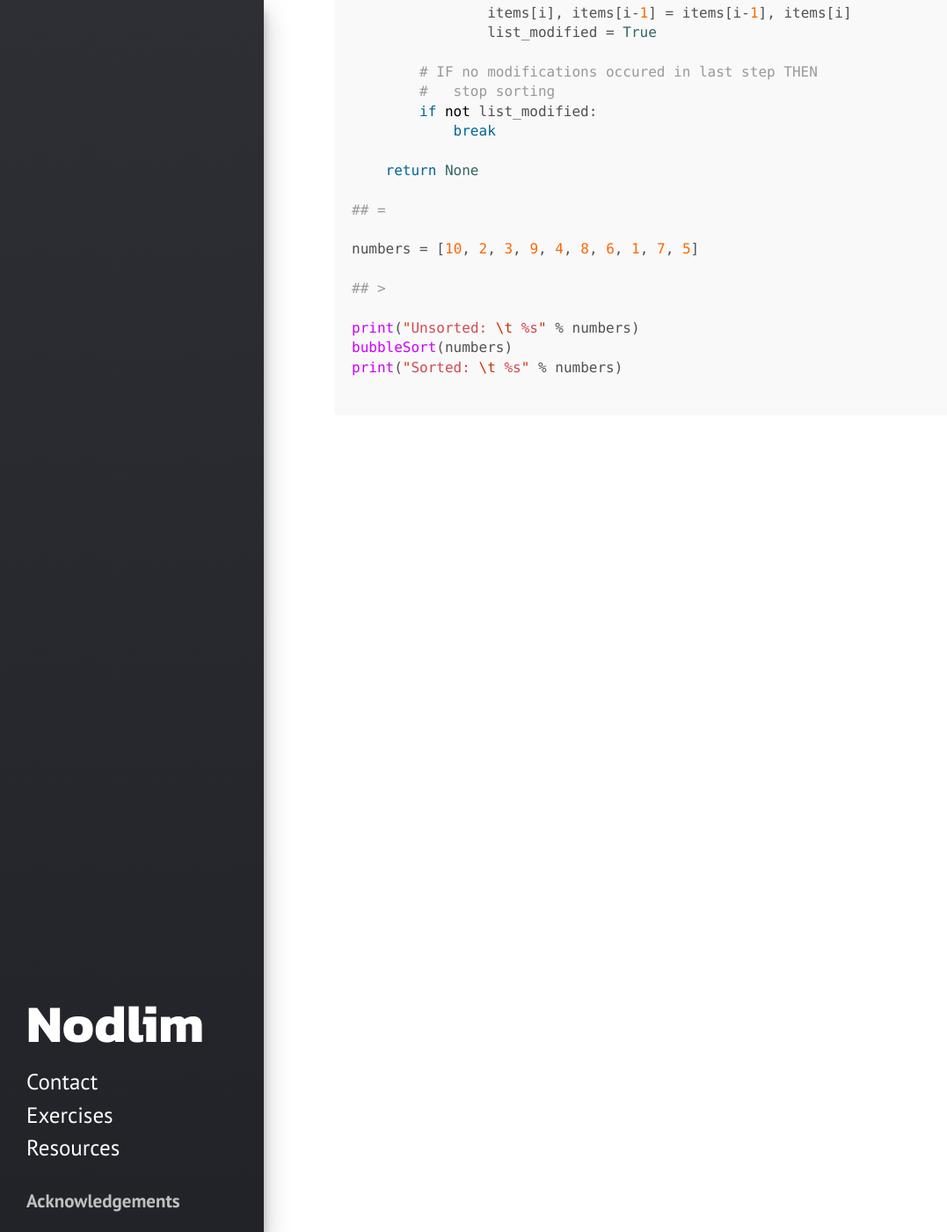
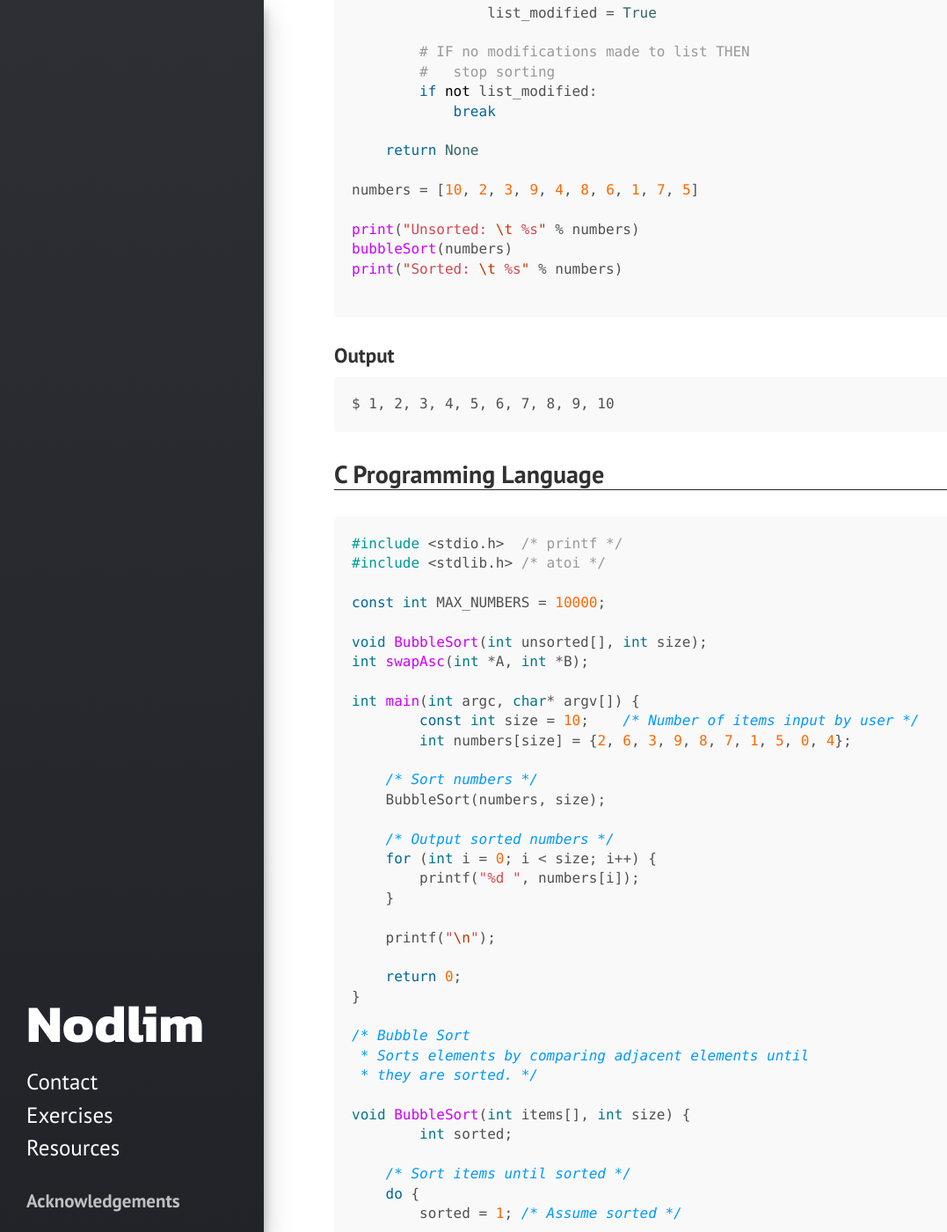
Before and after one commit to kranzuft/nodlim_old, a Jekyll site: the page built from _algo/sol/sorting/bubble.md, in a window 1280 px wide and 1400 px high, scrolled down 421 px. Shown: the whole window at 88% size, without its empty margins (0-1077 px from the left). Built offline with Jekyll 4.4.1, drawn with Linux system fonts in a browser that asks for light colours; some of the changed text lies outside the part shown.

Commit message:
Added C++ and Golang to bubble sort solutions

```diff
--- a/_algo/sol/sorting/bubble.md
+++ b/_algo/sol/sorting/bubble.md
@@ -3,10 +3,9 @@
 title: Bubble Sort | Algorithm Solution
 ---
 
-## Python
+## Python Programming Language
 
 ~~~python
-## ()
 
 # Sorts data using bubble sort algorithm
 def bubbleSort(items):
@@ -21,21 +20,131 @@
                 items[i], items[i-1] = items[i-1], items[i]
                 list_modified = True
 
-        # IF no modifications occured in last step THEN
+        # IF no modifications made to list THEN
         #   stop sorting
         if not list_modified:
             break
 
     return None
 
-## =
-
 numbers = [10, 2, 3, 9, 4, 8, 6, 1, 7, 5]
-
-## >
 
 print("Unsorted: \t %s" % numbers)
 bubbleSort(numbers)
 print("Sorted: \t %s" % numbers)
 
 ~~~
+
+### Output
+
+~~~
+$ 1, 2, 3, 4, 5, 6, 7, 8, 9, 10
+~~~
+
+## C Programming Language
+
+~~~c
+#include <stdio.h>  /* printf */
+#include <stdlib.h> /* atoi */
+
+const int MAX_NUMBERS = 10000;
+
+void BubbleSort(int unsorted[], int size);
+int swapAsc(int *A, int *B);
+
+int main(int argc, char* argv[]) {
+	const int size = 10;	/* Number of items input by user */
+	int numbers[size] = {2, 6, 3, 9, 8, 7, 1, 5, 0, 4};
+
+    /* Sort numbers */
+    BubbleSort(numbers, size);
+
+    /* Output sorted numbers */
+    for (int i = 0; i < size; i++) {
+        printf("%d ", numbers[i]);
+    }
+
+    printf("\n");
+
+    return 0;
+}
+
+/* Bubble Sort
+ * Sorts elements by comparing adjacent elements until
+ * they are sorted. */
+
+void BubbleSort(int items[], int size) {
+	int sorted;
+
+    /* Sort items until sorted */
+    do {
+    	sorted = 1; /* Assume sorted */
+
+        /* Swap items consecutively to end of array */
+        for (int i = size - 1; i > 0; --i) {
+            if ( swapAsc( &items[i], &items[i - 1] ) ) {
+                sorted = 0;
+            }
+        }
+    } while (!sorted);
+}
+
+/* Compares two elements, A and B,
+ * and swaps them if they aren't ascending. */
+int swapAsc(int *A, int *B) {
+    if (*B > *A) {
+        int temp = *A;
+        *A = *B;
+        *B = temp;
+
+        return 1;
+    }
+
+    return 0;
+}
+~~~
+
+### Output
+
+~~~
+$ 0, 1, 2, 3, 4, 5, 6, 7, 8, 9
+~~~
+
+## Go Programming Language
+
+~~~go
+package main
+
+import "fmt"
+
+func bubbleSort(items []int) {
+    for {
+        list_modified := false
+
+        for i := len(items) - 1; i > 0; i-- {
+            if items[i] < items[i-1] {
+                items[i], items[i-1] = items[i-1], items[i]
+                 list_modified = true
+            }
+        }
+
+        if !list_modified {
+            break
+        }
+    }
+}
+
+func main() {
+    items := []int{4, 4, 3, 4, 1}
+
+    fmt.Println("Unsorted items: ", items)
+    bubbleSort(items)
+    fmt.Println("Sorted items: ", items)
+}
+~~~
+
+## Output
+
+~~~
+$ 1, 3, 4, 4
+~~~
```
